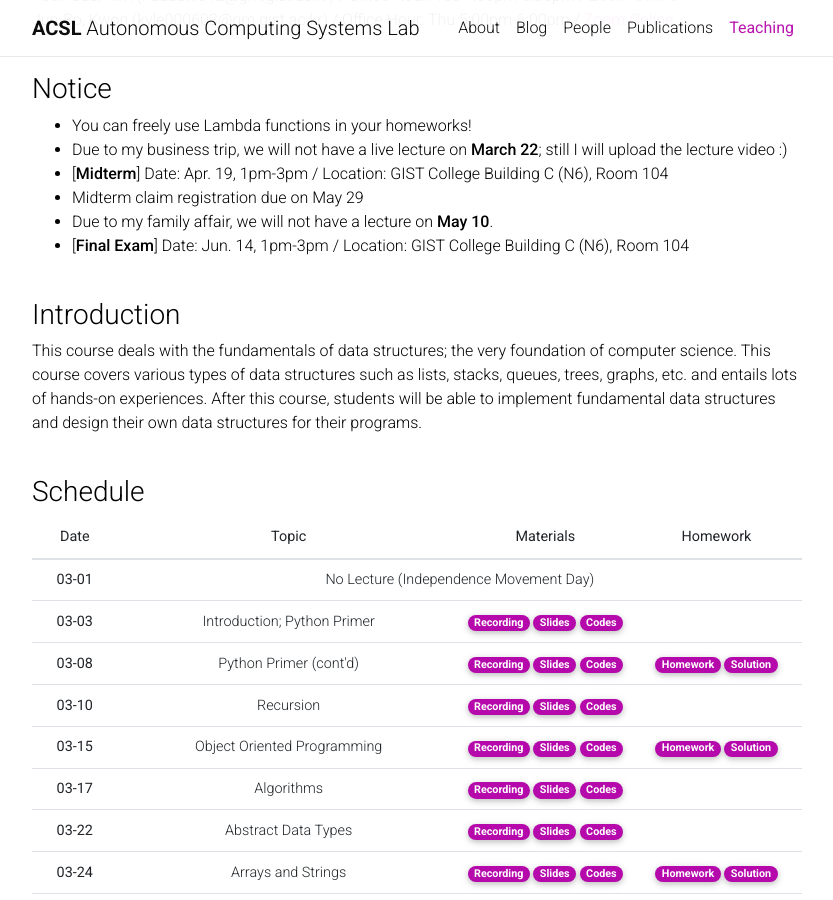
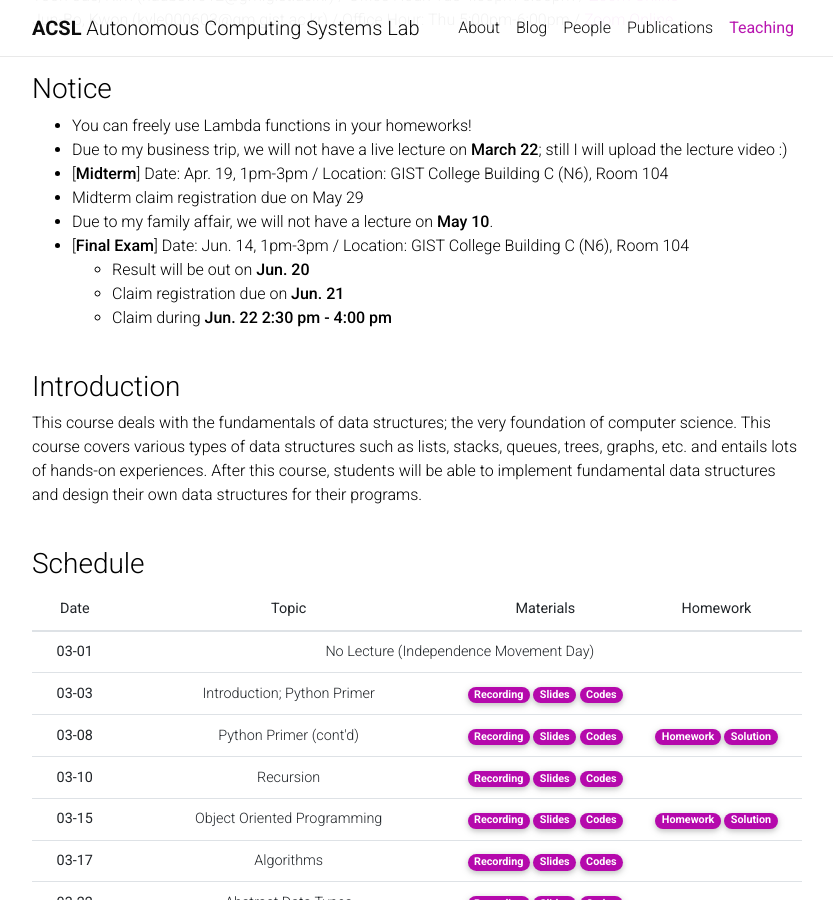
Before and after one commit to Uehwan/Uehwan.github.io, a Jekyll site: the page built from _teaching/datastruct22sp.md, in a window 1280 px wide and 900 px high, scrolled down 435 px. Shown: the whole window, without its empty margins (223-1056 px from the left). Built offline with Jekyll 4.4.1, drawn with Linux system fonts in a browser that asks for light colours; nearby versions of some CDN libraries; comment, search, counter and statistics services are not loaded; a style sheet for code colours, icons or effects is not loaded.

Commit message:
[ds22sp] final claim notice

```diff
--- a/_teaching/datastruct22sp.md
+++ b/_teaching/datastruct22sp.md
@@ -25,6 +25,9 @@ Jun-Bo, Kwon (kyle000603@gm.gist.ac.kr)  / Office Hour: Thu 5:00pm-6:00pm / [Zoo
 - Midterm claim registration due on May 29
 - Due to my family affair, we will not have a lecture on **May 10**.
 - [**Final Exam**] Date: Jun. 14, 1pm-3pm / Location: GIST College Building C (N6),  Room 104
+  - Result will be out on **Jun. 20**
+  - Claim registration due on **Jun. 21**
+  - Claim during **Jun. 22 2:30 pm - 4:00 pm**
 <br/>
 <br/>
 
```
